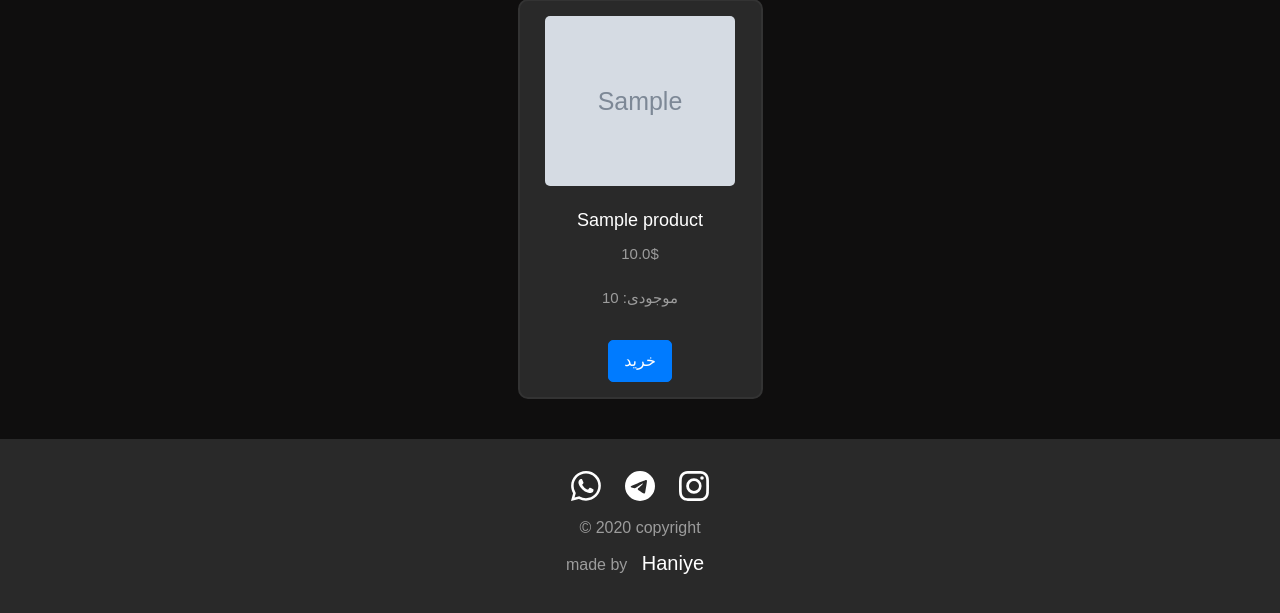
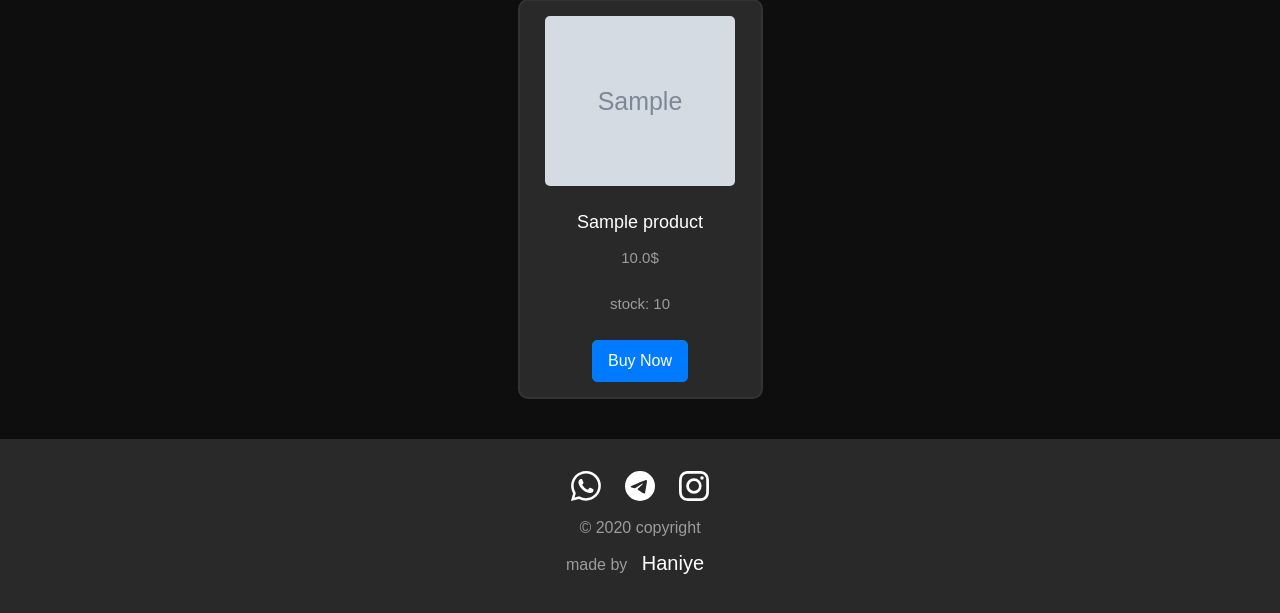
Before and after one commit to Haniye-slh/SamDash, a Flask app: template templates/index.html in a window 1280 px wide. Shown: the part 719-1332 px from the top of the page. Run offline with Flask 3, Linux system fonts and the light colour scheme; tables that the repository leaves empty hold one stand-in row (values such as "Sample post"); the template is opened without the code that fills it: values that come from a table or form of the project are taken from there, most other values are stand-ins (such as "Sample title", 1, 10 or a date in 2020); grey boxes marked "Sample" are stand-in pictures; parts of the project's set-up code (start-up, migrations or seed data) failed here and were passed over.

Commit message:
Update index.html

```diff
--- a/templates/index.html
+++ b/templates/index.html
@@ -51,8 +51,8 @@
           {% endif %}
           <h3>{{ product.name }}</h3>
           <p>{{ product.price }}$</p>
-          <p>موجودی: {{ product.stock }}</p>
-          <a href="/product/{{ product.id }}" class="btn btn-primary mt-2">خرید</a>
+          <p>stock: {{ product.stock }}</p>
+          <a href="/product/{{ product.id }}" class="btn btn-primary">Buy Now</a>
         </div>
       </div>
       {% endfor %}
```
